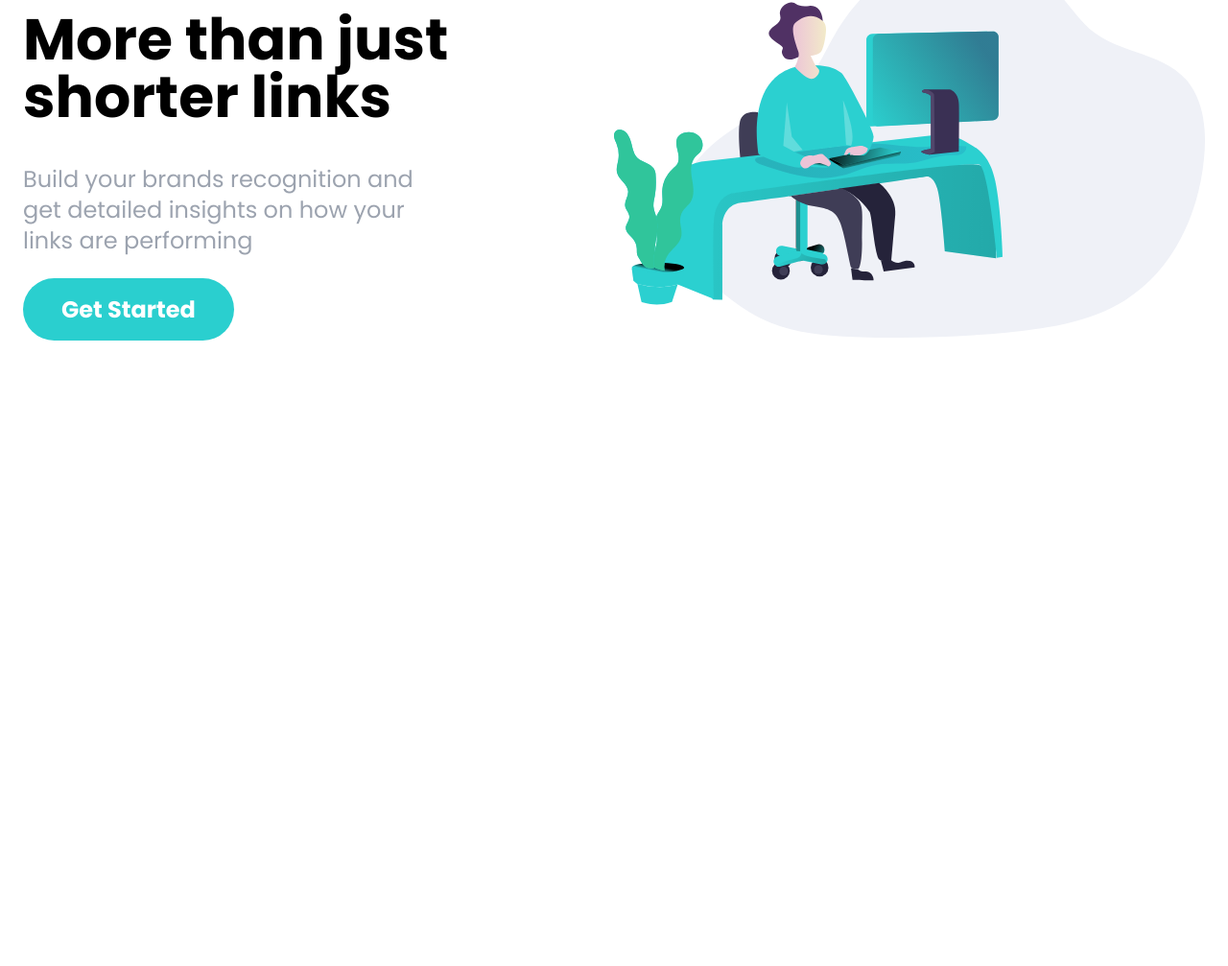
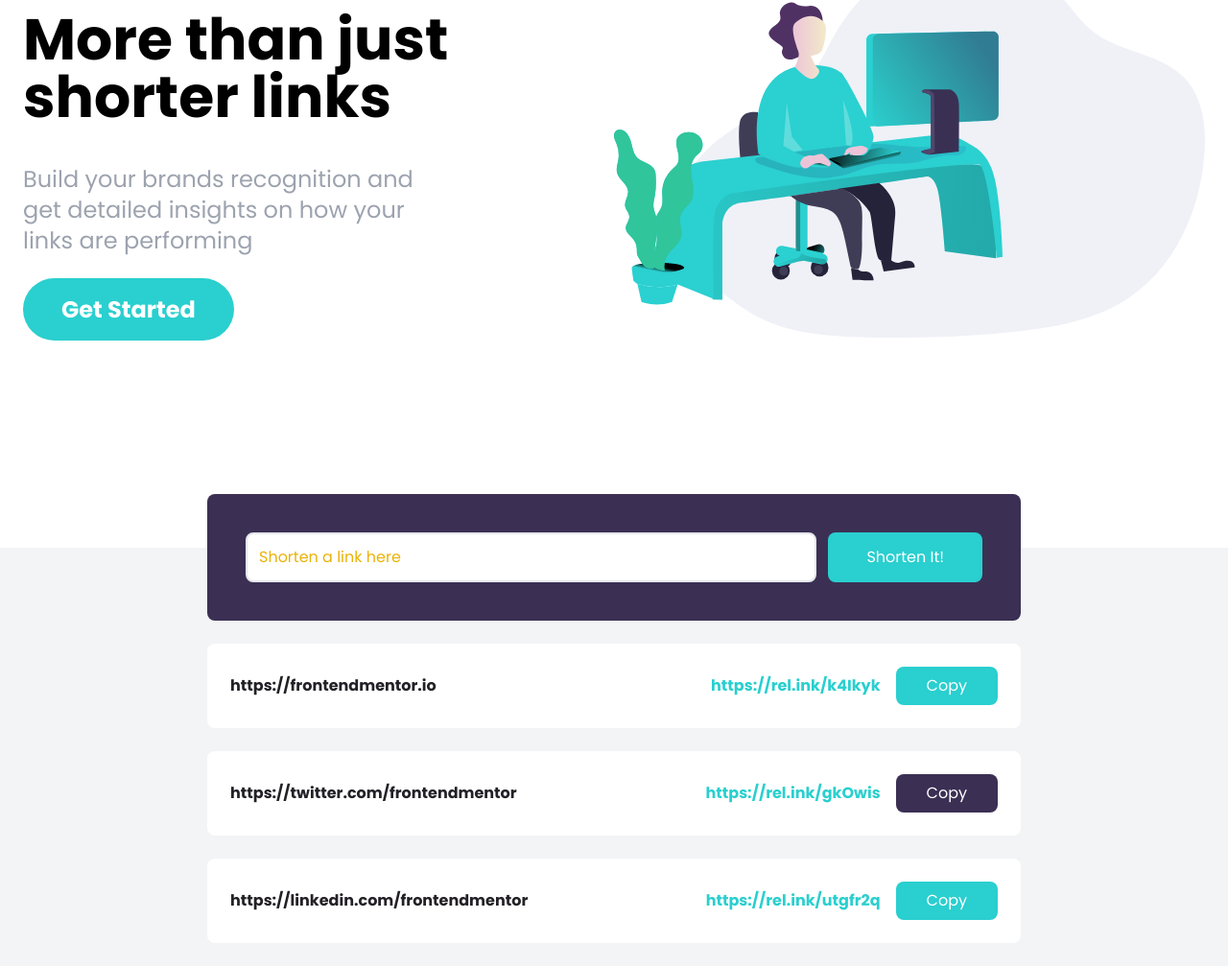
Before and after one commit to nayibor/simple-tailwind-website_projects, a website: page shortly/index.html in a window 1280 px wide. Shown: the part 173-1180 px from the top of the page at 96% size. Before the commit the page ends 800 px from the top, so only its background shows below. Drawn offline with Linux system fonts and the light colour scheme.

Commit message:
shortly form and links added

```diff
--- a/shortly/index.html
+++ b/shortly/index.html
@@ -62,6 +62,42 @@
 	</div>
       </div>
     </section>
+    <!-- Shorten Section --->
+    <section id="shorten" class="relative bg-gray-100">
+      <!-- Shorten Container  -->
+      <div class="max-w-4xl mx-auto p-6 space-y-6">
+	<form id="link-form" class="relative flex flex-col w-full p-10 -mt-20 space-y-4 bg-darkViolet rounded-lg md:flex-row md:space-y-0 md:space-x-3">
+	  <input id ="link-input"class="flex-1 p-3 border-2 rounded-lg placeholder-yellow-500 focus:outline-none"  type="text" placeholder="Shorten a link here" />
+	  <button class="px-10 py-3 text-white bg-cyan rounded-lg hover:bg-cyanLight focus:outline-none md:py-2">Shorten It!</button>
+	</form>
+	<!-- Link 1 -->
+	<div class="flex flex-col items-center justify-between w-full p-6 bg-white rounded-lg md:flex-row">
+	  <p class="font-bold text-center text-veryDarkViolet md:text-left">https://frontendmentor.io</p>
+	  <div class="flex flex-col items-center justify-end flex-1 space-x-4 space-y-2 md:flex-row md:space-y-0">
+	    <div class="font-bold text-cyan">https://rel.ink/k4Ikyk</div>
+	    <button class="p-2 px-8 text-white bg-cyan rounded-lg hover:opacity-70 focus:outline-none">Copy</button>
+	  </div>
+	</div>
+	<!-- Link 2 -->
+	<div class="flex flex-col items-center justify-between w-full p-6 bg-white rounded-lg md:flex-row">
+	  <p class="font-bold text-center text-veryDarkViolet md:text-left">https://twitter.com/frontendmentor</p>
+	  <div class="flex flex-col items-center justify-end flex-1 space-x-4 space-y-2 md:flex-row md:space-y-0">
+	    <div class="font-bold text-cyan">https://rel.ink/gkOwis</div>
+	    <button class="p-2 px-8 text-white bg-darkViolet rounded-lg hover:opacity-70 focus:outline-none">Copy</button>
+	  </div>
+	</div>
+	<!-- Link 3 -->
+	<div class="flex flex-col items-center justify-between w-full p-6 bg-white rounded-lg md:flex-row">
+	  <p class="font-bold text-center text-veryDarkViolet md:text-left">https://linkedin.com/frontendmentor</p>
+	  <div class="flex flex-col items-center justify-end flex-1 space-x-4 space-y-2 md:flex-row md:space-y-0">
+	    <div class="font-bold text-cyan">https://rel.ink/utgfr2q</div>
+	    <button class="p-2 px-8 text-white bg-cyan rounded-lg hover:opacity-70 focus:outline-none">Copy</button>
+	  </div>
+	</div>
 
+
+
+      </div>
+    </section>
   </body>
 </html>
```
Also changed, not shown: shortly/css/style.css.
